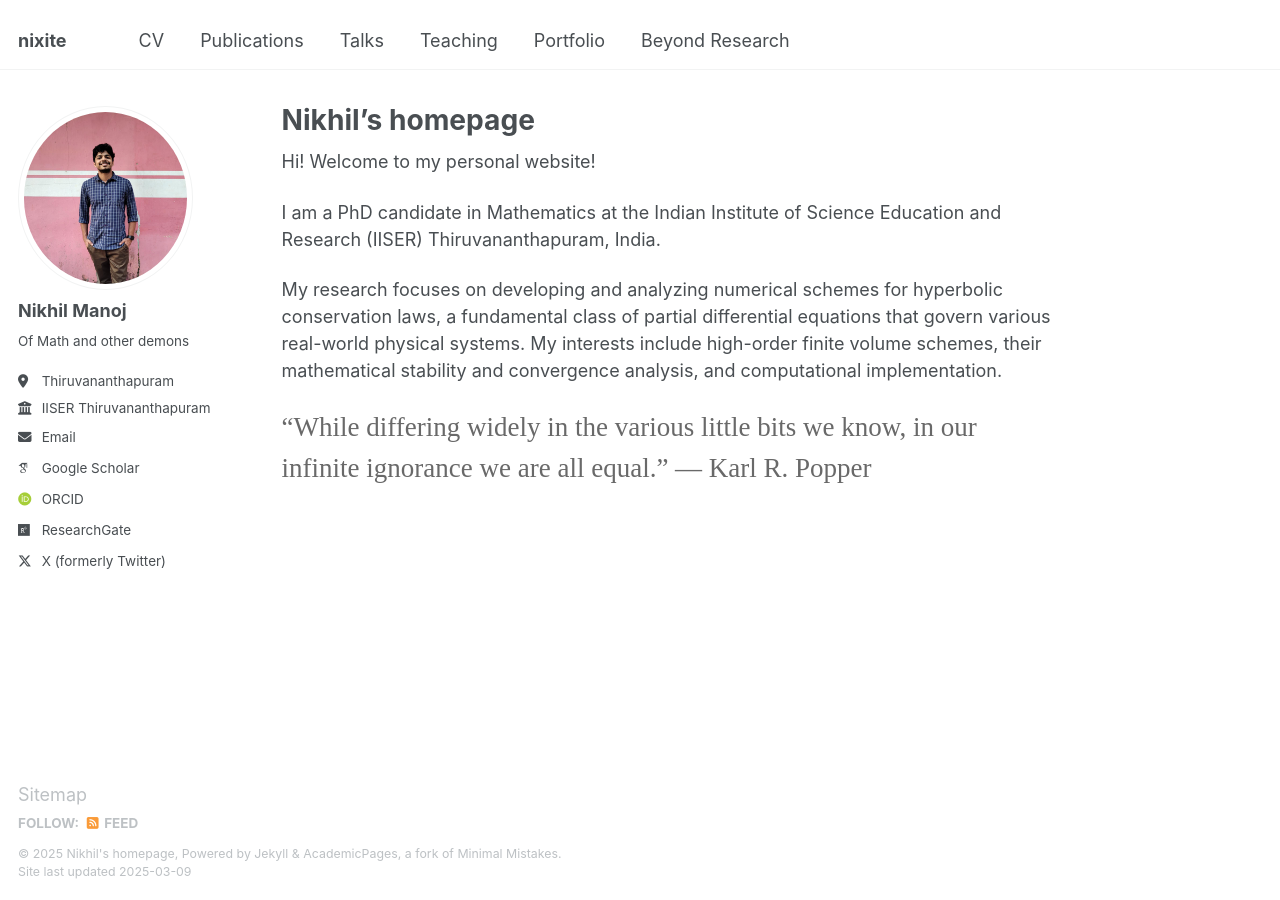
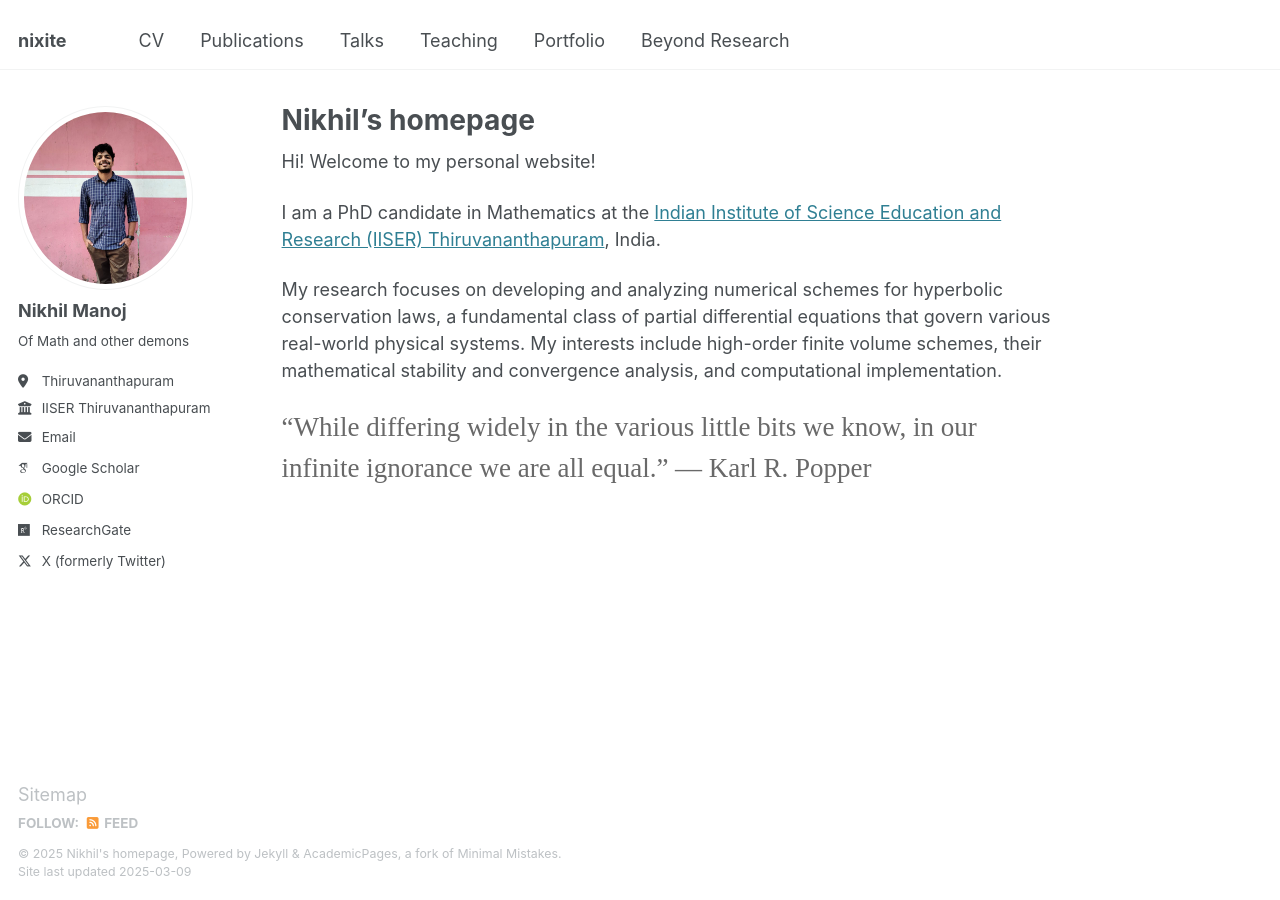
Before and after one commit to nikhil0597/nikhil0597.github.io, a Jekyll site: the page built from _pages/about.md, in a window 1280 px wide. Built offline with Jekyll 4.4.1, drawn with Linux system fonts in a browser that asks for light colours; some web fonts are replaced; part of the change alters nothing that is shown.

```diff
--- a/_pages/about.md
+++ b/_pages/about.md
@@ -8,7 +8,7 @@ redirect_from:
 ---
 Hi! Welcome to my personal website!
 
-I am a PhD candidate in Mathematics at the Indian Institute of Science Education and Research (IISER) Thiruvananthapuram, India.
+I am a PhD candidate in Mathematics at the [Indian Institute of Science Education and Research (IISER) Thiruvananthapuram](https://www.iisertvm.ac.in/), India.
 
 My research focuses on developing and analyzing numerical schemes for hyperbolic conservation laws, a fundamental class of partial differential equations that govern various real-world physical systems. My interests include high-order finite volume schemes, their mathematical stability and convergence analysis, and computational implementation.
 
```
